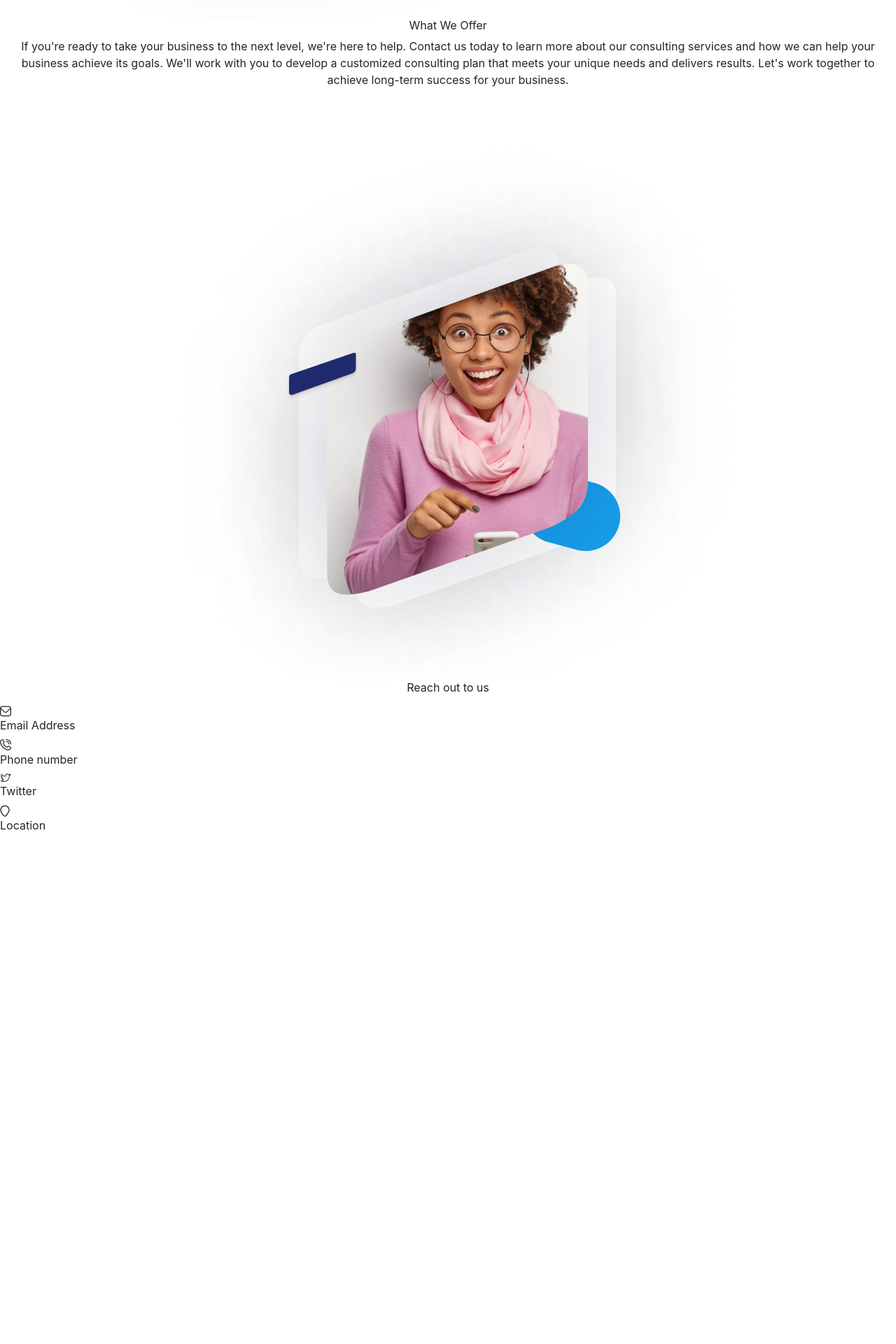
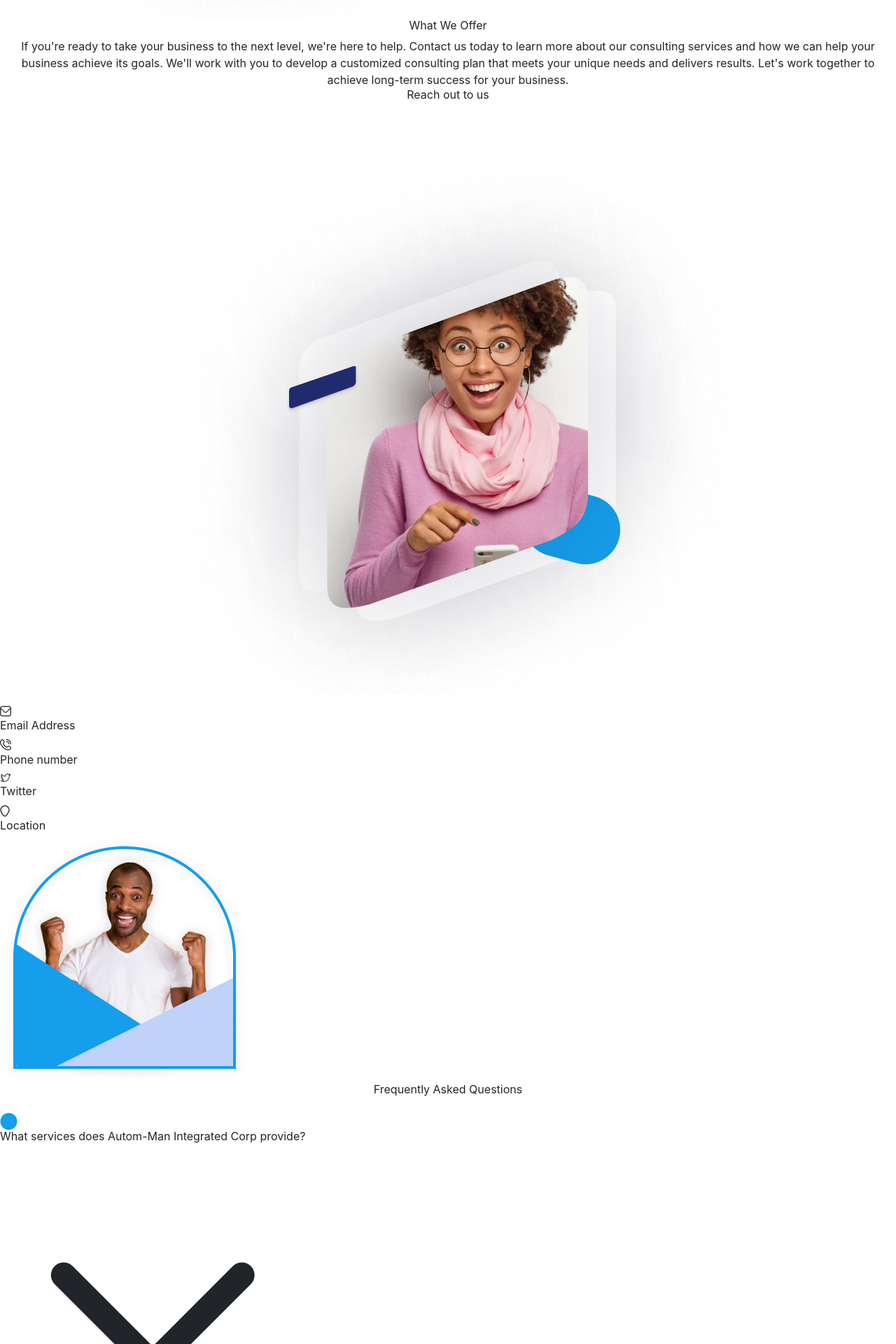
Before and after one commit to Addai-Mensah/agency, a React (Vite) app: page /about in a window 1280 px wide. Shown: the part 5180-7100 px from the top of the page at 70% size. Before the commit the page ends 6371 px from the top, so only its background shows below. Built offline with nearby package versions, Linux system fonts and the light colour scheme; what @material-tailwind/react would draw is missing.

Commit message:
done about

```diff
--- a/src/components/common/ouroffer.jsx
+++ b/src/components/common/ouroffer.jsx
@@ -64,15 +64,17 @@ function Ouroffer() {
 
      <div className='block sm:hidden'>
      <h1 className='font-poppins mb-0  sm:mb-4  text-[1.4rem] text-center font-bold text-[#159EEC] '>What We Offer</h1>
-     <p className='font-poppins mt-2 w-[20rem] sm:text-[1rem] text-center text-[0.8rem] mx-[3rem] '>If you're ready to take your business to the next level, we're here to help. Contact us today to learn more about our consulting services and how we can help your business achieve its goals. We'll work with you to develop a customized consulting plan that meets your unique needs and delivers results. Let's work together to achieve long-term success for your business.</p>
+     <div className='flex items-center justify-center'>
+     <p className='font-poppins mt-2 w-[20rem] sm:text-[1rem] text-center text-[0.8rem] '>If you're ready to take your business to the next level, we're here to help. Contact us today to learn more about our consulting services and how we can help your business achieve its goals. We'll work with you to develop a customized consulting plan that meets your unique needs and delivers results. Let's work together to achieve long-term success for your business.</p>
+     </div>
      <div className=' flex items-center justify-center'>
 
 
      <div className='flex flex-col mb-[5rem]'>
-
+     <h1 className='font-poppins mb-[-3rem] mt-[3rem] text-center text-[1.4rem]  font-bold text-[#159EEC]'>Reach out to us</h1>
      <img className='w-[17rem] mx-auto  h-[17rem] index-50' src={lady} alt="" />
      <div>
-            <h1 className='font-poppins mb-2  sm:mb-4 text-center text-[1.4rem]  font-bold text-[#159EEC]'>Reach out to us</h1>
+
             <div className='flex items-center justify-center'>
                 <div>
                 <div className='flex items-center mt-3  gap-4'>
--- a/src/components/pages/about/about.jsx
+++ b/src/components/pages/about/about.jsx
@@ -4,6 +4,9 @@ import Abouthero from '../../aboutUs/abouthero'
 import Aboutwe from '../../aboutUs/aboutwe'
 import Approach from '../../aboutUs/approach'
 import Ouroffer from '../../common/ouroffer'
+import Otherbusiness from '../../common/otherbusiness'
+import Faq from '../../common/faq'
+import Footer from '../../common/footer'
 
 function About() {
   return (
@@ -13,6 +16,9 @@ function About() {
         <Aboutwe/>
         <Approach/>
         <Ouroffer/>
+        <Otherbusiness/>
+        <Faq/>
+        <Footer/>
 
     </div>
   )
```
